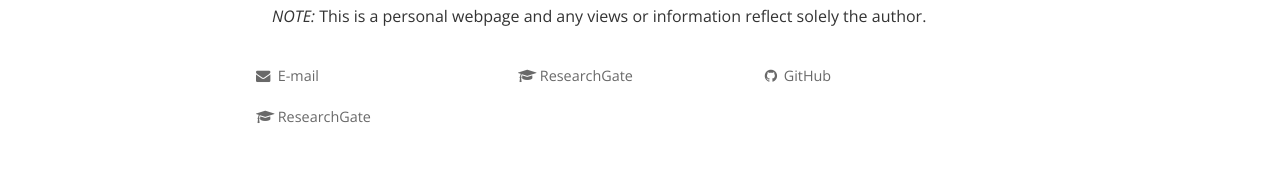
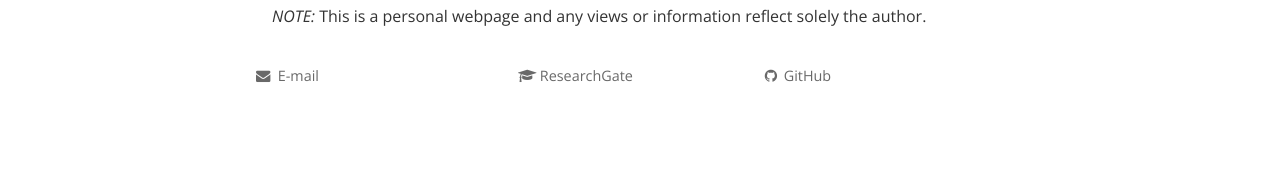
Before and after one commit to zcxy-academic/zcxy-academic.github.io, a Jekyll site: the page built from index.html, in a window 1280 px wide. Shown: the part 1204-1377 px from the top of the page. Built offline with Jekyll 4.4.1, drawn with Linux system fonts in a browser that asks for light colours; nearby versions of some CDN libraries; the list of posts is cut into pages by our own code; comment, search, counter and statistics services are not loaded; a style sheet for code colours, icons or effects is not loaded; after the commit the page ends 1340 px from its top, so only the background shows below that.

Commit message:
Update footer.html

```diff
--- a/_includes/footer.html
+++ b/_includes/footer.html
@@ -13,9 +13,6 @@
       <p><a href="https://www.github.com/zcxy-academic"><i class="fa fa-github"></i> GitHub</a></p>
     </div>
 
-    <div class="site-signature">
-      <p><a href="https://www.researchgate.net/profile/Chenxuanyin-Zou"><i class="fa fa-mortar-board"></i> ResearchGate</a></p>
-    </div>
 
   </div>
 
```
